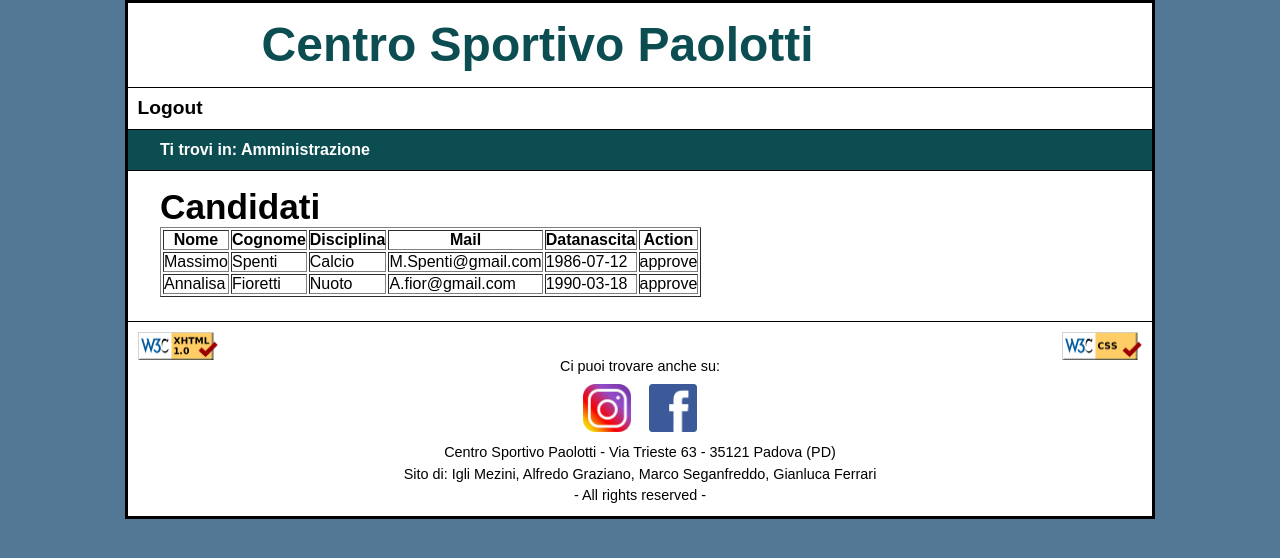
After one commit to marcosgmm/project2K20, a PHP site: page /php/admin.php in a window 1280 px wide. The commit adds this page. Shown: the top 558 px of the page. Run offline with PHP 8.4, Linux system fonts and the light colour scheme; data comes from the database, SQL or seed files in the repository; both versions use the stored data as it was after the commit.

Commit message:
aggiornato
aggiornato admin

```diff
--- a/css/style.css
+++ b/css/style.css
@@ -346,18 +346,6 @@ a:active {
 	height: 1.6em;
 }
 
-.login_buttons_desktop_hidden {
-	margin-left: 1em;
-	margin-top: 0.5em;
-	margin-bottom:0.5em;
-}
-
-#login_button_mobile {
-	margin-left: 1.5em;
-	margin-bottom: 2em;
-	display: none;
-}
-
 /*************
 **LavoraForm**
 *************/
--- /dev/null
+++ b/php/admin.php
@@ -0,0 +1,92 @@
+<?php
+require_once "connessione.php";
+/*connessione db*/
+$accesso = new DBAccess();
+$connessioneOK = $accesso->openDB();
+if ($connessioneOK == false) { die("connessione al DB fallita"); }
+$listaCandidati=$accesso->getListaCandidati();
+$accesso->closeDB();
+
+?>
+<!DOCTYPE html PUBLIC "-//W3C//DTD XHTML 1.0 Strict//EN" "http://www.w3.org/TR/xhtml1/DTD/xhtml1-strict.dtd">
+<html xmlns="http://www.w3.org/1999/xhtml" xml:lang="it" lang="it">
+
+<head>
+	<title> Centro Sportivo Paolotti</title>
+    <meta http-equiv="Content-type" content="text/html; charset=utf-8" />
+    <meta http-equiv="title" content="Admin - Centro Sportivo Paolotti" />
+    <meta name="description" content="Centro Sportivo Paolotti. Pagina di amministrazione" />
+    <meta name="keywords" content="cento sportivo paolotti, centro sportivo, sport, calcio, tennis, paddle, piscina, istruttori" />
+    <meta name="author" content="Igli Mezini, Alfredo Graziano, Marco Seganfreddo, Gianluca Ferrari" />
+	<link rel="stylesheet" type="text/css" href="../css/style.css" media="screen"/>
+	<link rel="stylesheet" type="text/css" href="../css/styleMobile.css" media="handheld, screen and (max-width:640px), only screen and (max-device-width:640px)"/>
+	<link rel="stylesheet" type="text/css" href="../css/stylePrint.css" media="print"/>
+</head>
+
+<body>
+
+	<div id="headerContainer" >
+		<a class="helpNav" href="#menu">Vai al menù</a>
+		<a class="helpNav" href="#instructors">Vai al contenuto</a>
+		<div class="headerChild title">
+			<h1>Centro Sportivo Paolotti</h1>
+		</div>
+		<div class="headerChild topnav"></div>
+	</div>
+
+	<div id="menu">
+		<ul>
+			<li><a href="../html/loginAdmin.html"><span xml:lang="en">Logout</span></a></li>
+		</ul>
+	</div>
+
+	<div id="breadcrumb">
+		<p>Ti trovi in: Amministrazione</p>
+	</div>
+
+	<div class="pageContent">
+		<h2>Candidati</h2>
+		<table border="1">
+			<thead>
+				<tr>
+					<th>Nome</th>
+					<th>Cognome</th>
+					<th>Disciplina</th>
+					<th>Mail</th>
+					<th>Datanascita</th>
+					<th>Action</th>
+				</tr>
+			</thead>
+			<tbody>
+				<?php foreach ($listaCandidati as $lc) {?>
+					<tr>
+						<td><?php echo $lc['nome'];?></td>
+						<td><?php echo $lc['cognome'];?></td>
+						<td><?php echo $lc['disciplina'];?></td>
+						<td><?php echo $lc['mail'];?></td>
+						<td><?php echo $lc['datanascita'];?></td>
+						<td><a href="approved.php?id=<?php echo $lc['idcandidato'];?>">approve</a></td>
+					</tr>
+				<?php } ?>
+			</tbody>
+		</table>
+	</div>
+
+<div id="footer">
+    <img id="valHTML" src="../images/ValidXHTML.png" alt="XHTML valido">
+    <img id="valCSS" src="../images/ValidCSS.png" alt="CSS valido">
+    <div id="footerSocial">
+        <p> Ci puoi trovare anche su: </p>
+            <a href="https://www.instagram.com">
+                <img id="instagram" src="../images/instagram.png" alt="collegamento alla pagina instagram del centro sportivo italiano" />
+            </a>
+            <a href="https://www.facebook.com">
+                <img id="facebook" src="../images/facebook.png" alt="collegamento alla pagina facebook del centro sportivo italiano" />
+            </a>
+    </div>
+    <p>Centro Sportivo Paolotti - Via Trieste 63 - 35121 Padova (PD)</p>
+    <p>Sito di: Igli Mezini, Alfredo Graziano, Marco Seganfreddo, Gianluca Ferrari</p>
+    <p> - All rights reserved - </p>
+</div>
+</body>
+</html>
--- a/php/connessione.php
+++ b/php/connessione.php
@@ -3,7 +3,7 @@
 class DBAccess {
 	private const HOST_DB = "localhost";
 	private const USERNAME = "root";
-	private const PASSWORD = "root";
+	private const PASSWORD = "";
 	private const DATABASE_NAME = "centrosportivo";
 	private $connection; /*variabile connessione*/
 
@@ -51,6 +51,57 @@ class DBAccess {
 		$queryRisultatoIns = mysqli_query($this->connection, $queryLavora);
 		if(mysqli_affected_rows($this->connection) > 0) {return true;}
 		else {return false;}
+	}
+
+	/*validazaione login amministratore*/
+	public function valida($email, $psw) {
+		$query = "SELECT * FROM utente WHERE email ='$email' and psw = '$psw'";
+		$risultato = mysqli_query($this->connection, $query);
+		if ($risultato->num_rows > 0) { return true; }
+		else { return false; }
+	}
+
+
+	/*lista Candidati per categoria insegnamento*/
+	public function getListaCandidati() {
+		$queryIstruttori = "SELECT * FROM candidati";
+		$queryRisultato = mysqli_query($this->connection, $queryIstruttori);
+		if ($queryRisultato == false) { return null; }
+		else {
+			/*echo "query riuscita---"; da togliere solo per test*/
+			$listaIstruttori = array();
+			while( $riga = mysqli_fetch_assoc($queryRisultato) ){
+			$istruttore = array(
+				"idcandidato" => $riga['idcandidato'],
+				"nome" => $riga['nome'],
+				"cognome" => $riga['cognome'],
+				"disciplina" => $riga['disciplina'],
+				"mail" => $riga['mail'],
+				"datanascita" => $riga['datanascita'],
+			);
+			array_push($listaIstruttori, $istruttore);
+			}
+			return $listaIstruttori;
+		}
+	}
+
+
+
+	public function approveListaCandidati($idcandidato) {
+		$queryIstruttori = "SELECT * FROM candidati WHERE idcandidato = '$idcandidato'";
+		$queryRisultato = mysqli_query($this->connection, $queryIstruttori);
+		if ($queryRisultato == false) { return null; }
+		else {
+			/*echo "query riuscita---"; da togliere solo per test*/
+			$listaIstruttori = array();
+			while( $riga = mysqli_fetch_assoc($queryRisultato) ){
+				$sql = "INSERT INTO `istruttori` (`idpersonale`, `nome`, `cognome`, `disciplina`, `nomeimmagine`, `mail`, `datanascita`, `descrizione`) VALUES
+				(NULL, '".$riga['nome']."', '".$riga['cognome']."', '".$riga['disciplina']."', '', '".$riga['mail']."', '".$riga['datanascita']."', '')";
+				mysqli_query($this->connection, $sql);
+				$sql2 = "DELETE FROM `candidati` WHERE `idcandidato` = '$idcandidato'";
+				mysqli_query($this->connection, $sql2);
+			}
+		}
 	}
 
 /*da controllare*/
```
Also changed, not shown: DB/centrosportivo.sql (+11 -0 lines), html/loginAdmin.html (+6 -16 lines), php/approved.php (added, +13 -0 lines), php/login.php (added, +21 -0 lines).
